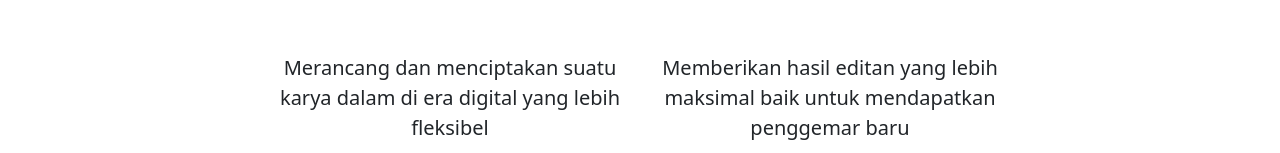
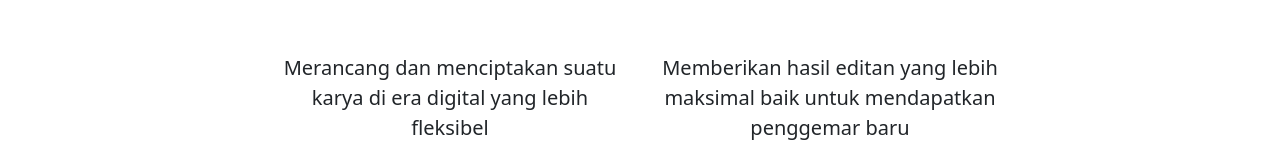
Before and after one commit to edisonhulu14/portfolio-bootstrap5, a plain HTML site: page Index.html in a window 1280 px wide. Shown: the part 799-952 px from the top of the page. Drawn offline with nearby package versions, Linux system fonts and the light colour scheme.

Commit message:
update data

```diff
--- a/Index.html
+++ b/Index.html
@@ -66,7 +66,7 @@
         </div>
         <div class="row justify-content-center fs-5 text-center">
           <div class="col-4">
-            <p>Merancang dan menciptakan suatu karya dalam di era digital yang lebih fleksibel</p>
+            <p>Merancang dan menciptakan suatu karya di era digital yang lebih fleksibel</p>
           </div>
           <div class="col-4">
             <p>Memberikan hasil editan yang lebih maksimal baik untuk mendapatkan penggemar baru</p>
```
